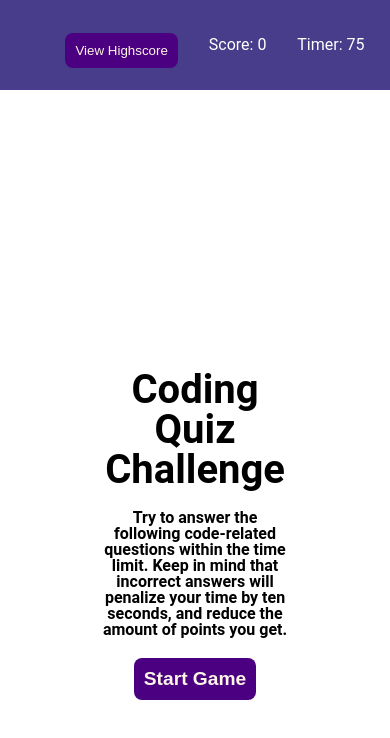
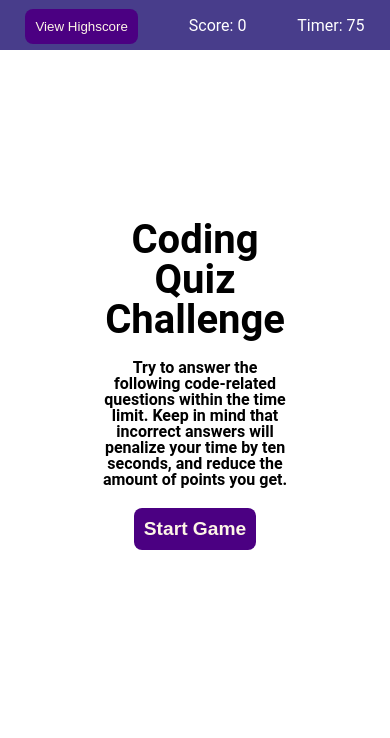
Before and after one commit to Damaximum/CBC-Code-Quiz, a plain HTML site: page index.html in a window 390 px wide. Drawn offline with Linux system fonts and the light colour scheme.

Commit message:
Added Screenshots. Finished the README. Added CSS to make it dynamic with different screen sizes.

```diff
--- a/assets/css/style.css
+++ b/assets/css/style.css
@@ -24,7 +24,7 @@ header nav {
     align-items: center;
     justify-content: space-around;
     flex-direction: row;
-    padding: 16px 30px;
+    padding: 16px 0px;
 }
 
 /* Moving the main so things are visible */
@@ -106,11 +106,22 @@ button:hover {
     display:none;
 }
 
-
-.invisible{
-    visibility:hidden;
+@media only screen and (max-width: 768px) {
+    header {
+        height: 30px;
+        padding: 10px;
+        padding-left: 0px;
+    }
+    header nav {
+        padding-left: 0px;
+    }
+    header nav button {
+        margin: 0px;
+    }
+    main {
+        margin-top: 50px;
+    }
+    section {
+        margin-top: 150px;
+    }
 }
-
-@media only screen and (min-width: 768px) {
-
-}
--- a/assets/js/script.js
+++ b/assets/js/script.js
@@ -87,7 +87,7 @@ function setTime() {
     }, 1000);
 };
 
-// shuffles the array of questions via  Durstenfeld shuffle
+// shuffles the array of questions via Durstenfeld shuffle
 function randomQ(myQuestions2) {
     var myQuestions2 = myQuestions;
     for (var i = myQuestions2.length - 1; i > 0; i--) {
@@ -176,7 +176,7 @@ function updateScore() {
 
 // start button functionality.
 start.addEventListener('click', function() {
-    console.log('start');
+    // console.log('start');
     questionnum = 0;
     score = 0;
     timer = 75;
```
Also changed, not shown: screenshots/1-Start.png (added), screenshots/2-Quiz.png (added), screenshots/3-QuizEnd.png (added), screenshots/4-Highscores.png (added), 1 other file.
